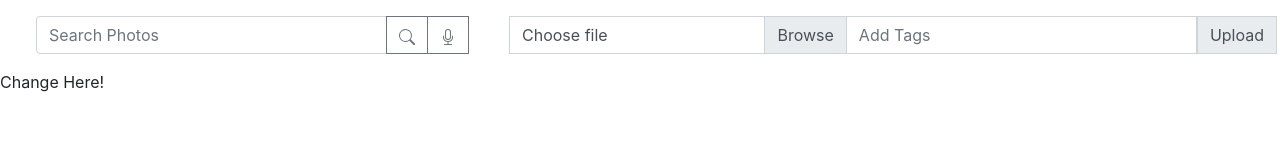
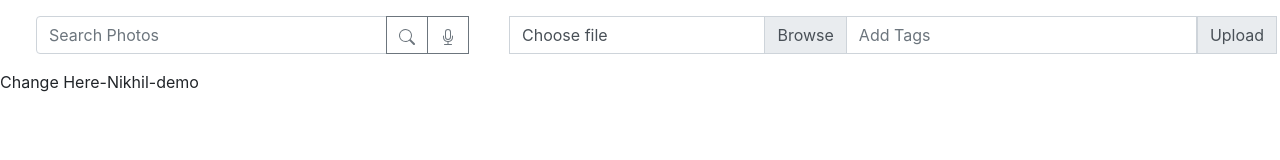
Before and after one commit to Amanimatta/Smart-Photo-Album-Using-AWS-Tools, a plain HTML site: page index.html in a window 1280 px wide. Drawn offline with nearby package versions, Linux system fonts and the light colour scheme.

Commit message:
demo-update

```diff
--- a/index.html
+++ b/index.html
@@ -34,7 +34,7 @@
   </div>
   <div class="display-images" id="div1">
   </div>
-  <div>Change Here!</div>
+  <div>Change Here-Nikhil-demo</div>
   <!--Script Tags are here for better speed-->
 
   <script src="https://code.jquery.com/jquery-3.1.1.min.js"></script>
```
